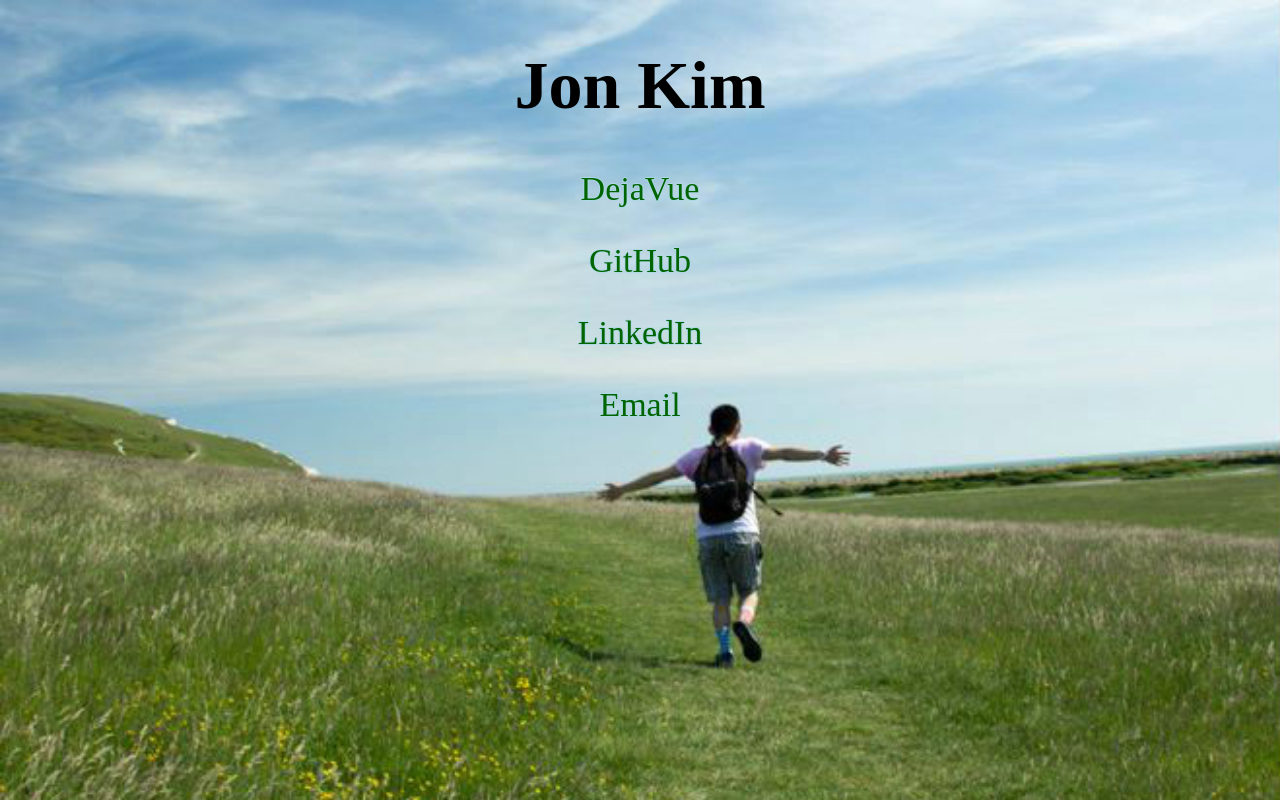
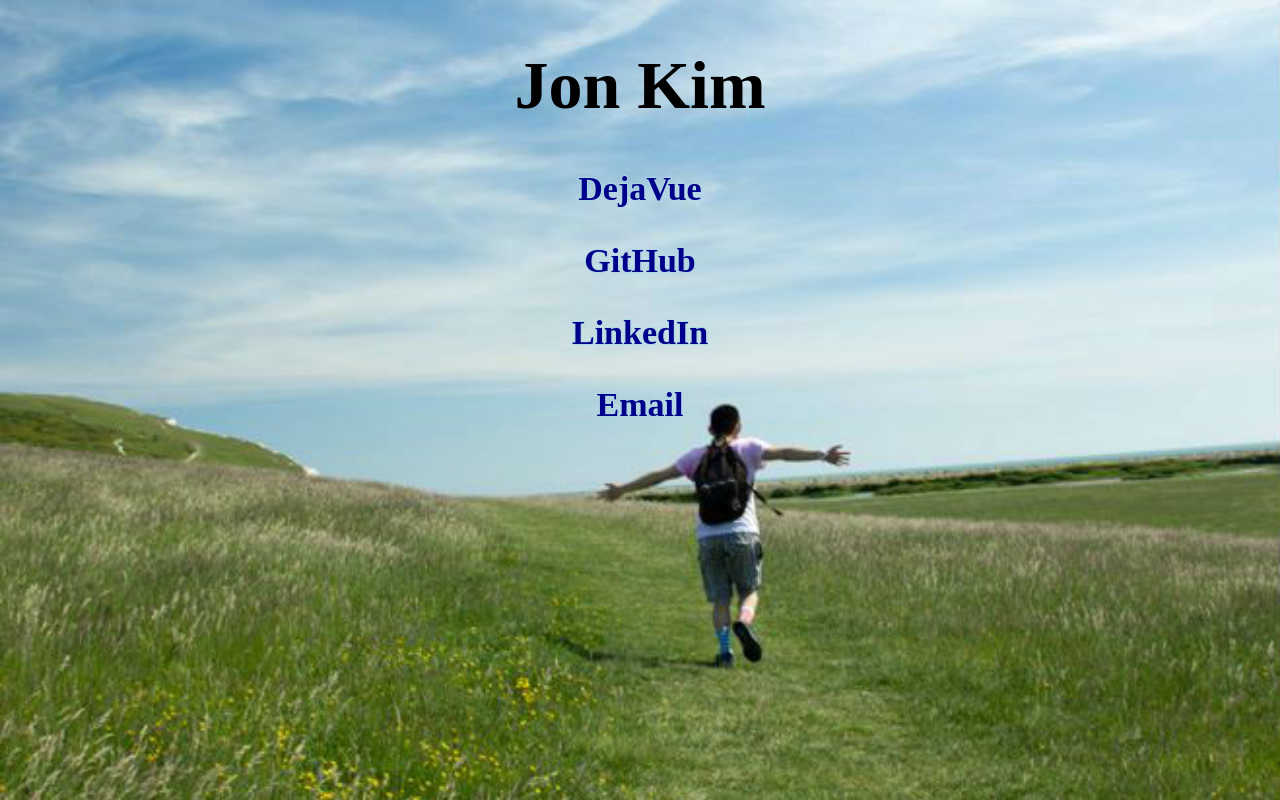
Before and after one commit to kimhjona/jkimlandingpage, a website: page index.html in a window 1280 px wide. Drawn offline with Linux system fonts and the light colour scheme; a web font is replaced by a local one.

Commit message:
prefer this color

```diff
--- a/styles.css
+++ b/styles.css
@@ -4,11 +4,12 @@
   text-align: center;
   color: black;
   font-family: 'Headland One'; font-size: 34px;
+  font-weight: bold;
 }
 
 a {
   text-decoration: none;
-  color: darkgreen;
+  color: darkblue;
   font-family: 'Headland One';
   text-shadow: -1px 0 lightblue, 0 1px lightblue, 1px 0 lightblue, 0 -1px lightblue;
 }
```
